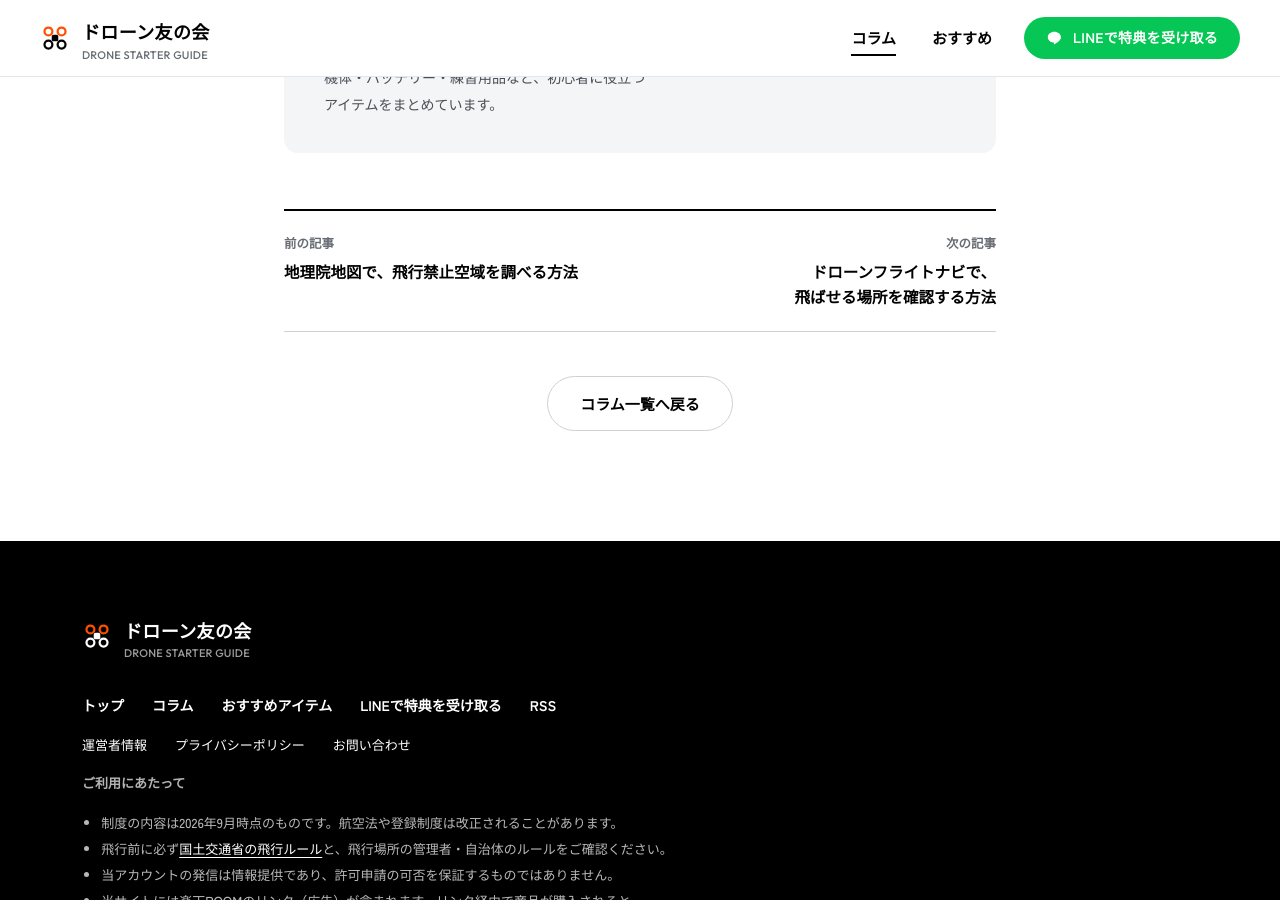
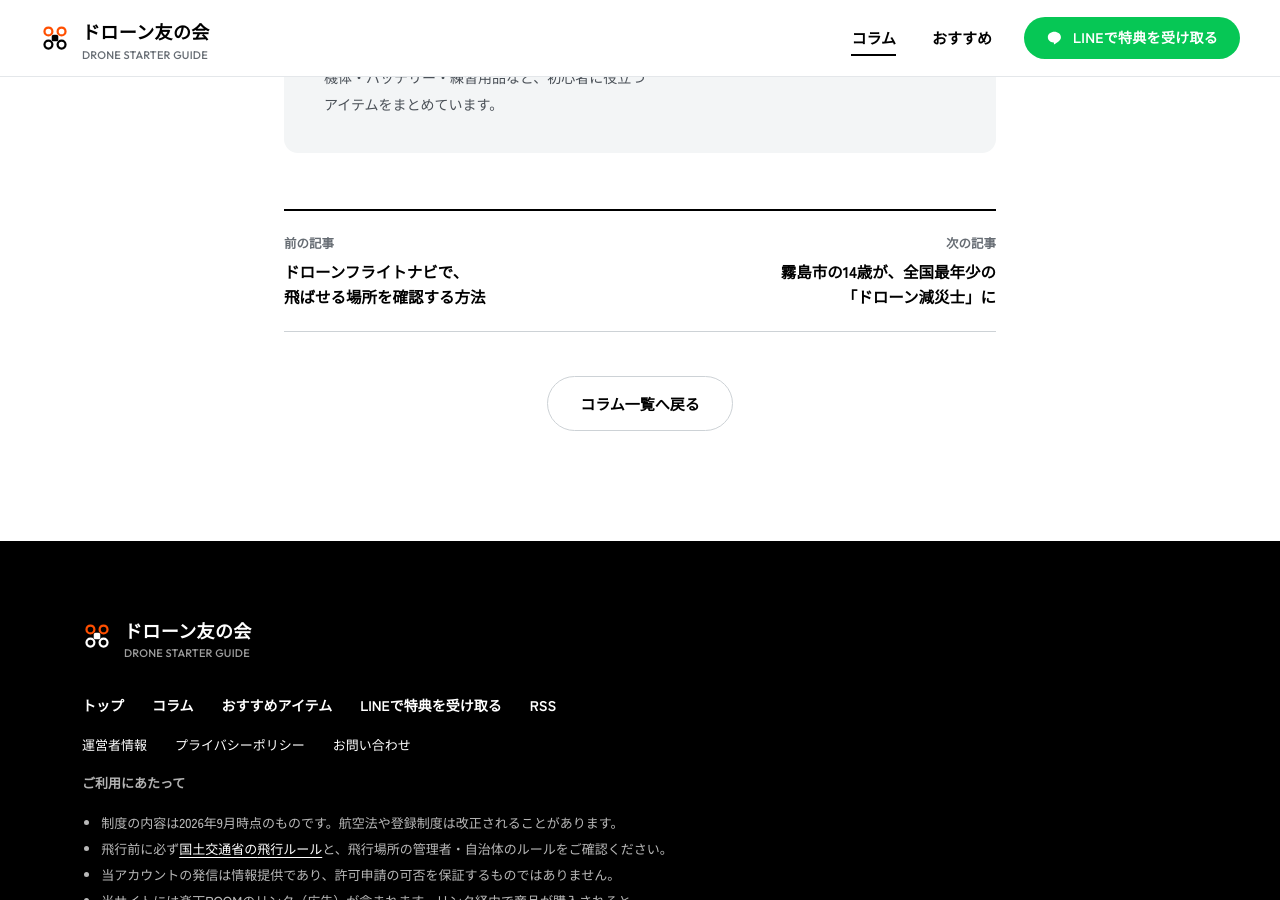
Before and after one commit to KoheiMizoguchi/drone-tomonokai, a Jekyll site: the page built from _posts/2026-10-05-drone-essential-items.md, in a window 1280 px wide and 900 px high, scrolled down 9355 px. Built offline with Jekyll 4.4.1, drawn with Linux system fonts in a browser that asks for light colours; part of the change alters nothing that is shown.

Commit message:
コラム2本の並び順を入れ替え、挿絵のルールを追記
Co-Authored-By: Claude Opus 5.5 <noreply@anthropic.com>

```diff
--- a/_posts/2026-10-05-drone-essential-items.md
+++ b/_posts/2026-10-05-drone-essential-items.md
@@ -2,6 +2,7 @@
 title: ドローン本体のほかに、最低限そろえるもの
 description: 予備プロペラ、予備バッテリー、microSDカード、風速計、操縦用のスマホと充電。最初にそろえる5つと、慣れてからでよいもの、「必須」と書かれがちでも注意したいものを、国の資料をもとに整理しました。
 category: 飛ばし方
+date: 2026-10-05 12:00:00 +0900
 last_modified_at: 2026-10-10
 image: /assets/img/columns/drone-essential-items.png
 image_alt: オレンジの背景に「ドローン本体のほかに、最低限そろえるもの」の文字と、ドローン・バッテリー・プロペラ・風のアイコン
```
